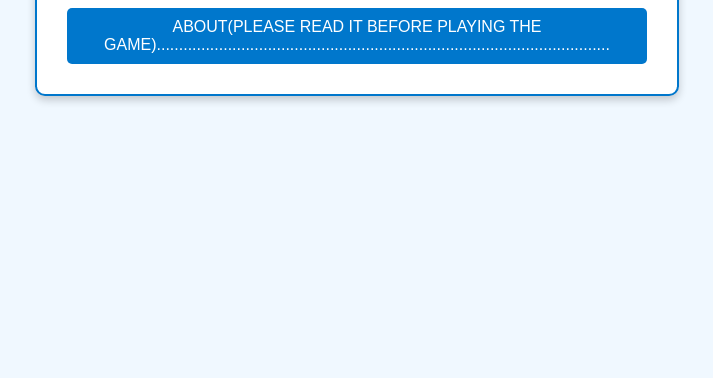
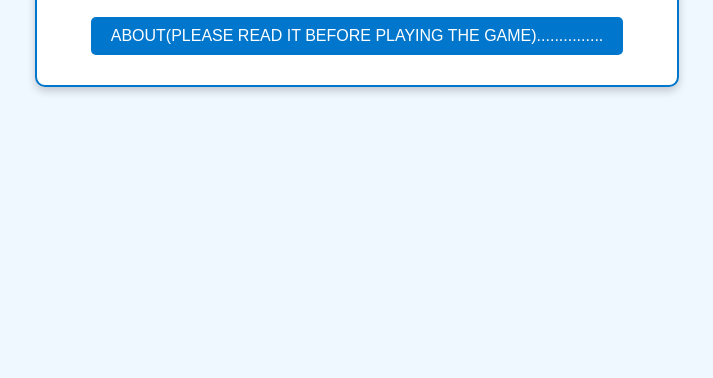
Before and after one commit to Convel-Nytro/Game, a plain HTML site: page index.html in a window 1280 px wide. Shown: the part 422-800 px from the top of the page, without its empty margins (283-996 px from the left). Drawn offline with Linux system fonts and the light colour scheme.

Commit message:
Update index.html

```diff
--- a/index.html
+++ b/index.html
@@ -11,7 +11,7 @@
     <div id="main-menu">
         <h1>Convel's Block Puzzle</h1>
         <button id="start-btn">START GAME</button>
-        <button id="about-btn" onclick="window.location.href='about.html'">ABOUT(PLEASE READ IT BEFORE PLAYING THE GAME)......................................................................................................</button>
+        <button id="about-btn" onclick="window.location.href='about.html'">ABOUT(PLEASE READ IT BEFORE PLAYING THE GAME)...............</button>
 
     </div>
 
```
